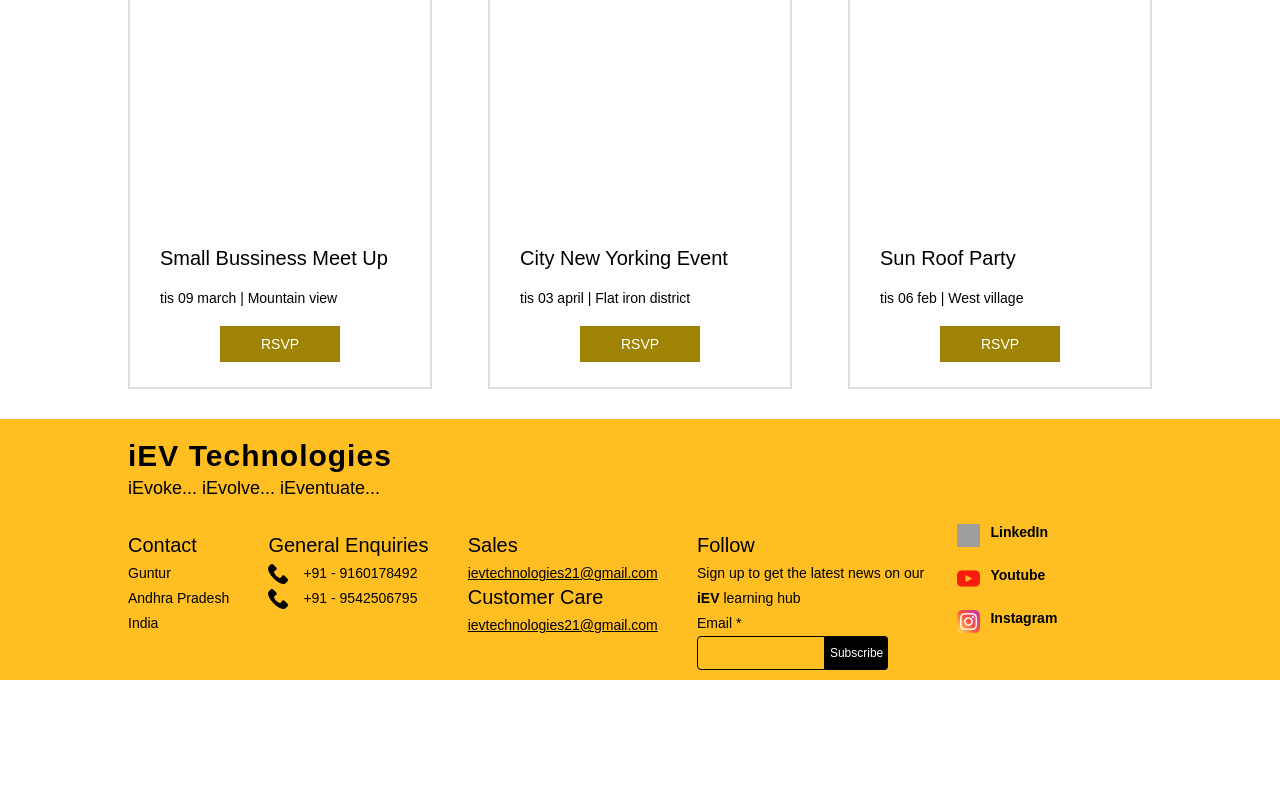
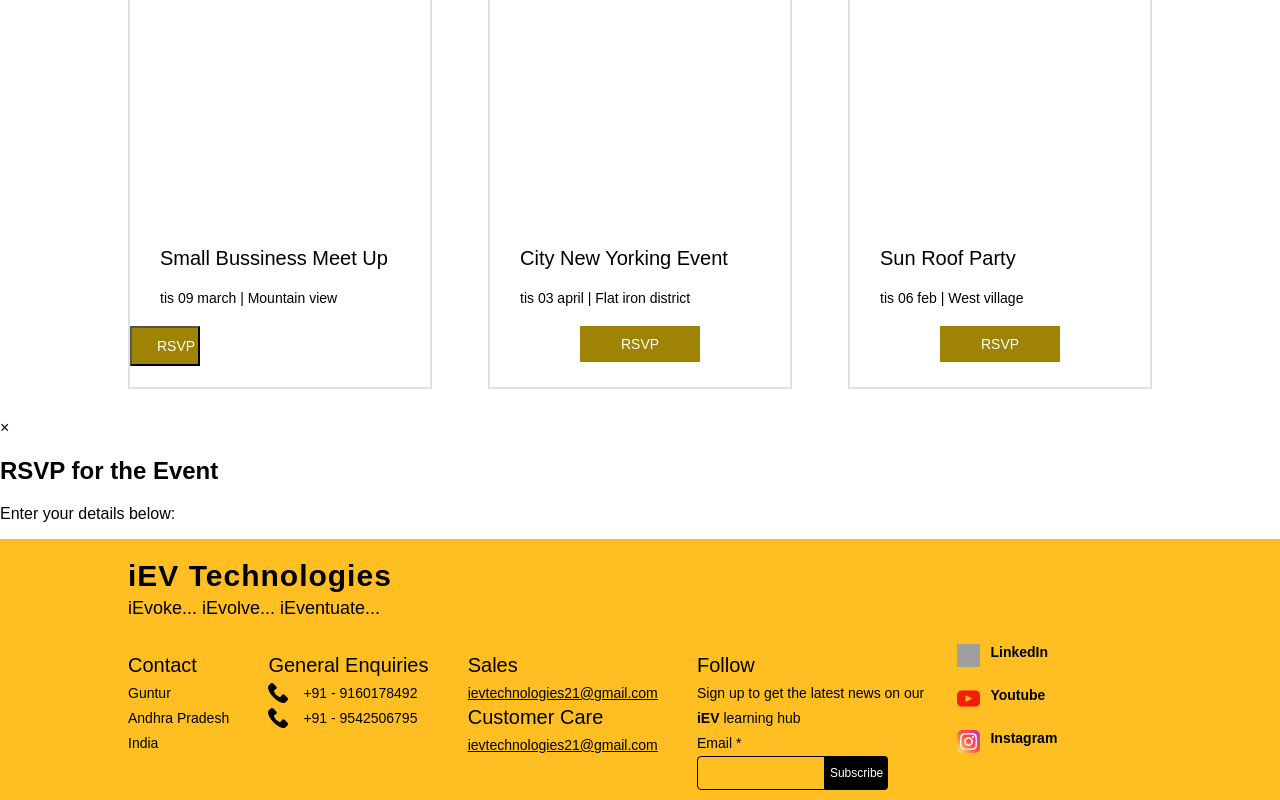
Before and after one commit to iev21/iev-frontend, an Angular app: page / in a window 1280 px wide. Shown: the part 2453-3253 px from the top of the page. Before the commit the page ends 3133 px from the top, so only its background shows below. Built offline with nearby package versions, Linux system fonts and the light colour scheme; grey boxes are pictures that could not be loaded.

Commit message:
Update events.component.html

```diff
--- a/src/app/events/events.component.html
+++ b/src/app/events/events.component.html
@@ -4,7 +4,8 @@
         <div class="events__container__flex">
             <div class="events__container__flex__heading">Small Bussiness Meet Up</div>
             <div class="events__container__flex__subheading">tis 09 march | Mountain view </div>
-            <div class="button">RSVP</div>
+            <!-- <div class="button">RSVP</div> -->
+            <button class="button" onclick="openPopup()">RSVP</button>
         </div>
         <div class="events__container__flex">
             <div class="events__container__flex__heading">City New Yorking Event</div>
@@ -18,3 +19,12 @@
         </div>
     </div>
 </div>
+
+<div id="popup" class="popup">
+    <div class="popup-content">
+        <span class="close" onclick="closePopup()">&times;</span>
+        <h2>RSVP for the Event</h2>
+        <p>Enter your details below:</p>
+        <!-- Form for submitting details -->
+    </div>
+</div>
```
